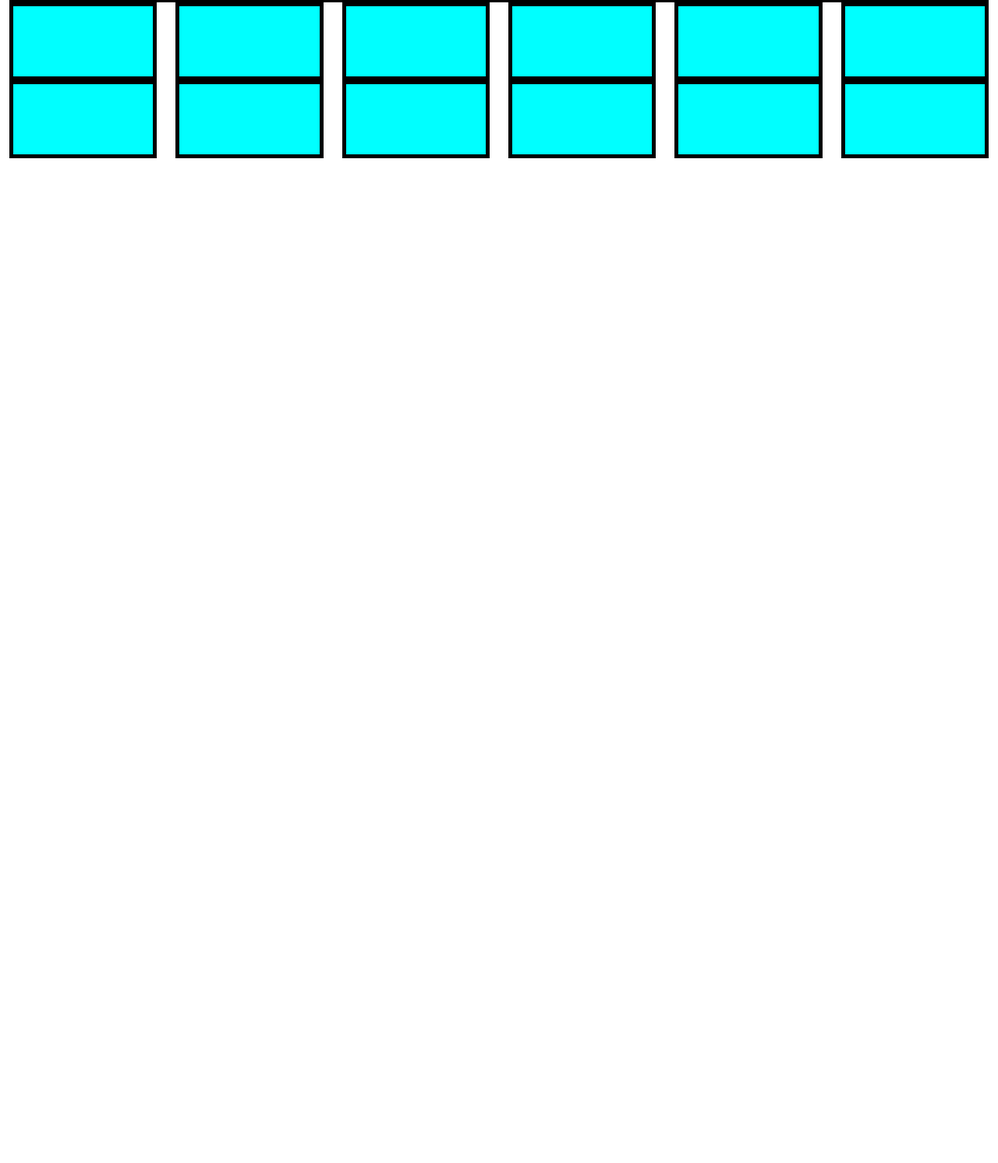
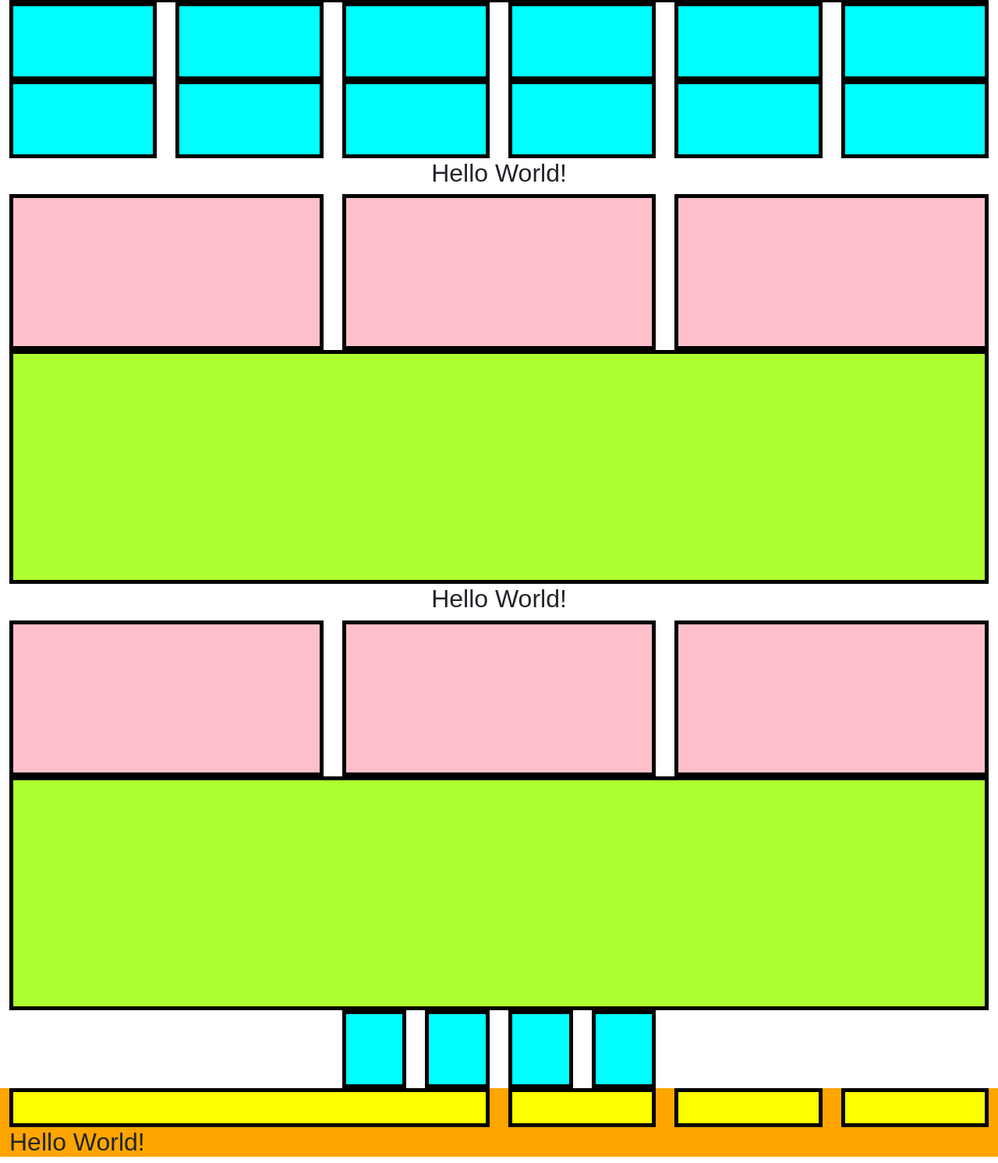
Before and after one commit to 0xbrax/htmlcss-playstation, a plain HTML site: page index.html in a window 1280 px wide. Shown: the part 1128-2620 px from the top of the page at 78% size. Before the commit the page ends 1331 px from the top, so only its background shows below. Drawn offline with nearby package versions, Linux system fonts and the light colour scheme.

Commit message:
End layout - Responsive ok Add explore - Add vip plan - Add store - Add info - Add contact - Add footer

```diff
--- a/css/style.css
+++ b/css/style.css
@@ -12,40 +12,41 @@ body {
     DEBUG CLASS FOR BODY LAYOUT
 *************************************/
 
-.debug ._header_top {
+._debug ._header_top,
+._debug footer {
     background-color: orange;
 }
 
-.debug ._box_1 {
+._debug ._box_1 {
     width: 200px;
     height: 25px;
     background-color: yellow;
     border: 5px solid black;
 }
 
-.debug ._header_bottom {
+._debug ._header_bottom {
     background-color: red;
 }
 
-.debug ._box_2 {
+._debug ._box_2 {
     height: 50px;
     background-color: yellow;
     border: 5px solid black;
 }
 
-.debug ._box_3 {
+._debug ._box_3 {
     height: 300px;
     background-color: greenyellow;
     border: 5px solid black;
 }
 
-.debug ._box_4 {
+._debug ._box_4 {
     height: 100px;
     background-color: aqua;
     border: 5px solid black;
 }
 
-.debug ._box_5 {
+._debug ._box_5 {
     height: 200px;
     background-color: pink;
     border: 5px solid black;
--- a/index.html
+++ b/index.html
@@ -8,7 +8,7 @@
         <link rel="stylesheet" href="css/style.css">
     </head>
 
-    <body class="debug">
+    <body class="_debug">
 
         <!--
             NAVBAR
@@ -98,7 +98,7 @@
             <!--
                 PROMO
             -->
-            <section id="promo">
+            <section id="_promo">
                 <div class="container-xxl">
                     <div class="_box_3"></div>
                 </div>
@@ -107,7 +107,7 @@
             <!--
                 CARDS
             -->
-            <section id="cards">
+            <section id="_cards">
                 <div class="container-xxl">
                     <div class="row">
                         <div class="col-6 col-sm-4 col-lg-2">
@@ -150,10 +150,112 @@
                 </div>
             </section>
 
+            <!--
+                EXPLORE
+            -->
+            <section id="_explore">
+                <div class="container-xxl">
+                    <h2 class="text-center">Hello World!</h2>
 
+                    <div class="row">
+                        <div class="col-12 col-md-4">
+                            <div class="_box_5"></div>
+                        </div>
+                        <div class="col-12 col-md-4">
+                            <div class="_box_5"></div>
+                        </div>
+                        <div class="col-12 col-md-4">
+                            <div class="_box_5"></div>
+                        </div>
+                    </div>
+                </div>
+            </section>
 
+            <!--
+                VIP PLAN
+            -->
+            <section id="_vip">
+                <div class="container-xxl">
+                    <div class="_box_3"></div>
+                </div>
+            </section>
+
+            <!--
+                STORE
+            -->
+            <section id="_store">
+                <div class="container-xxl">
+                    <h2 class="text-center">Hello World!</h2>
+
+                    <div class="row">
+                        <div class="col-12 col-md-4">
+                            <div class="_box_5"></div>
+                        </div>
+                        <div class="col-12 col-md-4">
+                            <div class="_box_5"></div>
+                        </div>
+                        <div class="col-12 col-md-4">
+                            <div class="_box_5"></div>
+                        </div>
+                    </div>
+                </div>
+            </section>
+
+            <!--
+                INFO
+            -->
+            <section id="_info">
+                <div class="container-xxl">
+                    <div class="_box_3"></div>
+                </div>
+            </section>
+
+            <!--
+                CONTACT
+            -->
+            <section id="_contact">
+                <div class="container-xxl">
+                    <div class="row">
+                        <div class="col-6 col-sm-3 col-md-2 offset-md-2 col-xl-1 offset-xl-4">
+                            <div class="_box_4"></div>
+                        </div>
+                        <div class="col-6 col-sm-3 col-md-2 col-xl-1">
+                            <div class="_box_4"></div>
+                        </div>
+                        <div class="col-6 col-sm-3 col-md-2 col-xl-1">
+                            <div class="_box_4"></div>
+                        </div>
+                        <div class="col-6 col-sm-3 col-md-2 col-xl-1">
+                            <div class="_box_4"></div>
+                        </div>
+                    </div>
+                </div>
+            </section>
         </main>
 
+        <!--
+            FOOTER
+        -->
+        <footer>
+            <div class="container-fluid">
+                <div class="row">
+                    <div class="col-12 col-lg-6">
+                        <div class="_box_2"></div>
+                    </div>
+                    <div class="col-12 col-md-4 col-lg-2">
+                        <div class="_box_2"></div>
+                    </div>
+                    <div class="col-12 col-md-4 col-lg-2">
+                        <div class="_box_2"></div>
+                    </div>
+                    <div class="col-12 col-md-4 col-lg-2">
+                        <div class="_box_2"></div>
+                    </div>
+                </div>
+
+                <h2>Hello World!</h2>
+            </div>
+        </footer>
 
 
         <script src="https://cdn.jsdelivr.net/npm/bootstrap@5.2.0-beta1/dist/js/bootstrap.bundle.min.js" integrity="sha384-pprn3073KE6tl6bjs2QrFaJGz5/SUsLqktiwsUTF55Jfv3qYSDhgCecCxMW52nD2" crossorigin="anonymous"></script>
```
